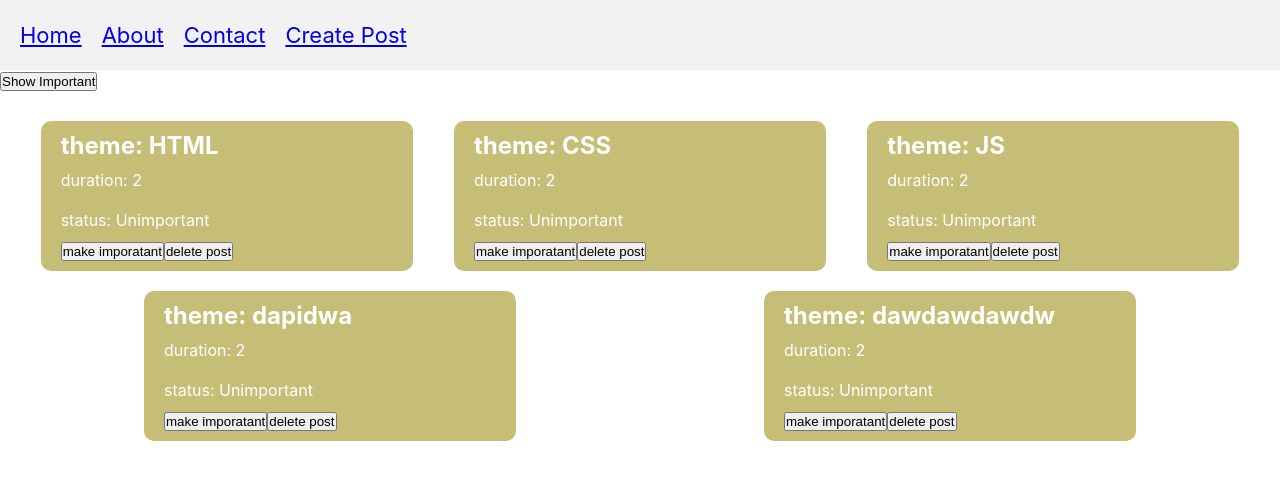
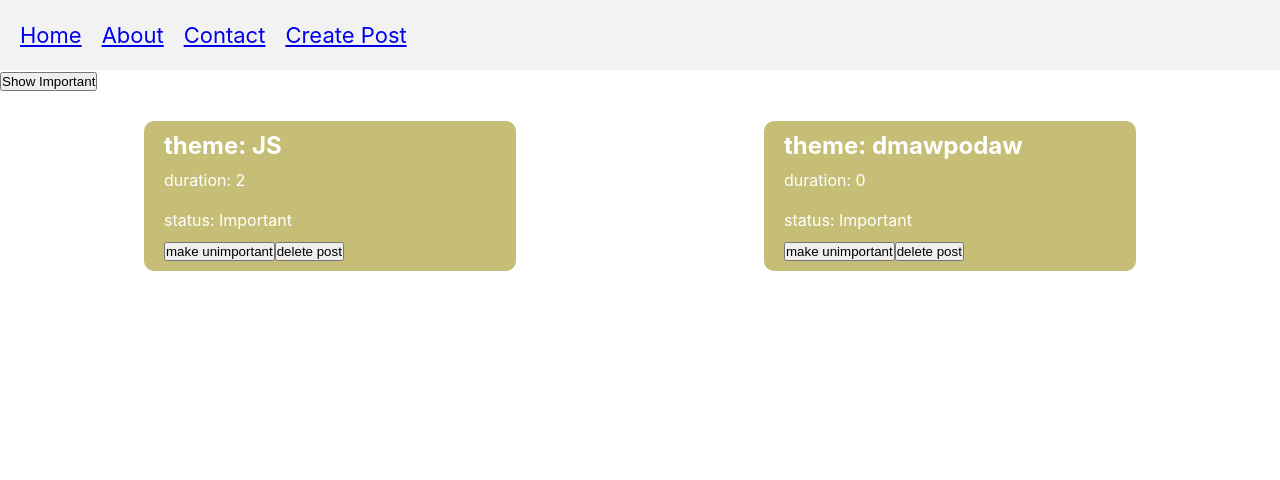
Before and after one commit to Khalilov07/BT-14-blog, a React (Create React App) app: page / in a window 1280 px wide. Shown: the top 480 px of the page. Built offline with nearby package versions, Linux system fonts and the light colour scheme; data requests are answered from the project's data file.

Commit message:
delete post, message delete post

```diff
--- a/db.json
+++ b/db.json
@@ -1,34 +1,16 @@
 {
   "courses": [
     {
-      "id": 1,
-      "title": "HTML",
-      "duration": 2,
-      "important": false
+      "title": "JS",
+      "duration": "2",
+      "important": true,
+      "id": 3
     },
     {
-      "id": 2,
-      "title": "CSS",
-      "duration": 2,
-      "important": false
-    },
-    {
-      "id": 3,
-      "title": "JS",
-      "duration": 2,
-      "important": false
-    },
-    {
-      "title": "dapidwa",
-      "duration": "2",
-      "important": false,
-      "id": 5
-    },
-    {
-      "title": "dawdawdawdw",
-      "duration": "2",
-      "important": false,
-      "id": 6
+      "title": "dmawpodaw",
+      "duration": 0,
+      "important": true,
+      "id": 4
     }
   ]
 }
--- a/src/pages/HomePage/HomePage.jsx
+++ b/src/pages/HomePage/HomePage.jsx
@@ -4,12 +4,17 @@ import axios from 'axios'
 import Card from '../../components/Card/Card';
 import { useState } from 'react';
 import postServices from '../../services/services'
+import Button from '@mui/material/Button';
+import { IconButton } from '@mui/material';
+import { Snackbar } from '@mui/material';
 
 const HomePage = () => {
 
     const [courses, setCourses] = useState([])
 
     const [showAll, setShowAll] = useState(true)
+
+    const [open, setOpen] = useState(false);
 
     // если showAll true то тогда отображаем все посты, иначе отображаем лишь те посты у которых статус true
 
@@ -24,7 +29,7 @@ const HomePage = () => {
         const post = courses.find(course => course.id === id) //
         const newChange = {
             ...post,
-            important : !post.important
+            important: !post.important
         }
         postServices.changeData(newChange, id)
             .then(res => setCourses(courses.map(course => course.id === res.data.id ? newChange : course)))
@@ -32,8 +37,34 @@ const HomePage = () => {
 
     const deletePost = (id) => {
         postServices.deletePost(id)
-            .then(res => console.log(res.data))
+            .then(res => {
+                setCourses(courses.filter(course => course.id !== id))
+                setOpen(true)
+            })
     }
+
+    const handleClose = (event, reason) => {
+        if (reason === 'clickaway') {
+            return;
+        }
+
+        setOpen(false);
+    };
+
+    const action = (
+        <React.Fragment>
+            <Button color="secondary" size="small" onClick={handleClose}>
+                X
+            </Button>
+            <IconButton
+                size="small"
+                aria-label="close"
+                color="inherit"
+                onClick={handleClose}
+            >
+            </IconButton>
+        </React.Fragment>
+    );
 
     return (
         <>
@@ -49,6 +80,15 @@ const HomePage = () => {
                         deletePost={() => deletePost(course.id)}
                     />)}
             </div>
+
+            <Snackbar
+                open={open}
+                autoHideDuration={3000}
+                onClose={handleClose}
+                message="Deleted"
+                action={action}
+            />
+
         </>
     );
 
```
